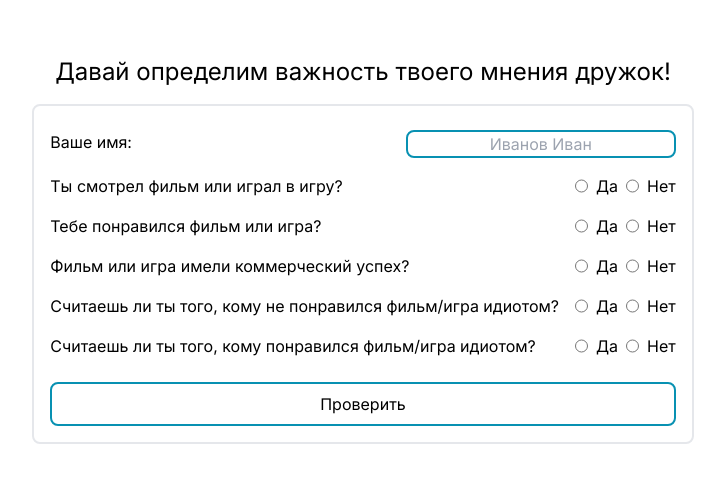
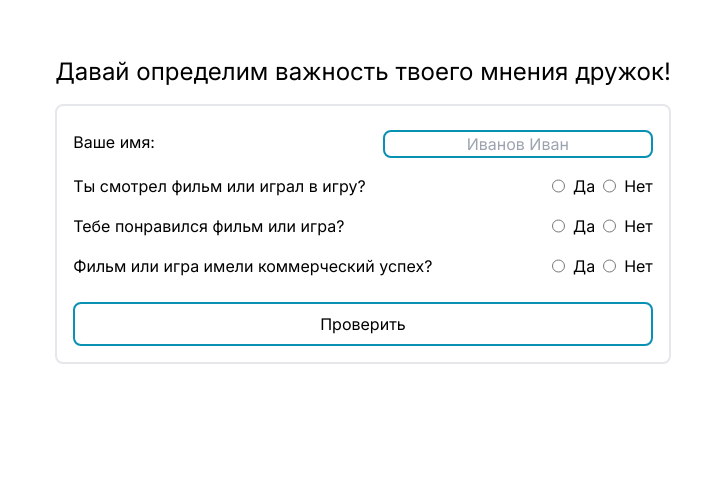
Before and after one commit to ArtofWASD/opinion_importance_determiner, a Next.js app: page / in a window 1280 px wide. Shown: the top 482 px of the page, without its empty margins (277-1002 px from the left). Built offline with nearby package versions, Linux system fonts and the light colour scheme.

Commit message:
готово

```diff
--- a/app/page.tsx
+++ b/app/page.tsx
@@ -1,48 +1,41 @@
 "use client"
 import InputRadio from "@/src/components/input/input_radio"
 import { useState } from "react"
-type TOptions = {
-  name: string
-  userwatchFilm: string
-  likeFilm: string
-  cashSuccess: string
-  isDislikeUserIdot: string
-  isLikeUserIdiot: string
-}
 
 const Home = () => {
   const [name, setName] = useState<string>("")
   const [watchFilm, setWatchFilm] = useState<string>("")
   const [likeFilm, setLikeFilm] = useState<string>("")
   const [cashSuccess, setCashSuccess] = useState<string>("")
-  const [isLikeUserIdiot, setIsLikeUserIdiot] = useState<string>("")
-  const [isDislikeUserIdot, setIsDislikeUserIdot] = useState<string>("")
   const [result, setResult] = useState<string>("")
 
-  const opinion = {
-    userName: name,
-    userwatchFilm: watchFilm,
-    userLikeFilm: likeFilm,
-    userCash: cashSuccess,
-    isUserLike: isLikeUserIdiot,
-    isUserDislike: isDislikeUserIdot,
-  }
-  console.log(opinion);
-
   const opinionResult = () => {
-    if (opinion.userwatchFilm === "yes", opinion.userLikeFilm === "yes") {
-      setResult("Ваше мнение очень важно для нас!")
+    const results: any = {
+      // смотрел, понравился, окупился
+      "yes, yes, yes": "врывайся с двух ног в спор!",
+      "yes, yes, no": "да, но стоит задуматься!",
+      "yes, no, no": "вы илитарный говноед, будь осторожен!",
+      "yes, no, yes": "аргументируй или невозникай!",
+      "no, yes, yes": "молчи свой рот?!",
+      "no, yes, no": "тише будь!",
+      "no, no, yes": "только сильные аргументы?",
+      "no, no, no": "ну и куда ты лезешь? ",
     }
-    if (opinion.userwatchFilm === "yes", opinion.userLikeFilm === "no") {
-      setResult("Сомнительно, но окэй!")
+    const userAnswers = {
+      watchFilm: watchFilm,
+      likeFilm: likeFilm,
+      cash: cashSuccess,
     }
-    if (opinion.userwatchFilm === "no", opinion.userLikeFilm === "no") {
-      setResult("Ну это пиздец какой то!")
+    setResult(
+      results[`${userAnswers.watchFilm}, ${userAnswers.likeFilm}, ${userAnswers.cash}`],
+    )
+    if (!name) {
+      setName('Username')
     }
   }
 
   return (
-    <main className="flex justify-center">
+    <main className="grid justify-center">
       <div className="pt-10">
         <h1 className="text-2xl text-center py-4">
           Давай определим важность твоего мнения дружок!
@@ -122,48 +115,6 @@ const Home = () => {
               />
             </div>
           </div>
-          <div className="flex gap-4 py-2 justify-between">
-            <p>Cчитаешь ли ты того, кому не понравился фильм/игра идиотом?</p>
-            <div className="flex justify-end gap-2">
-              <InputRadio
-                inputType="Да"
-                onChangeHandler={() => {
-                  setIsDislikeUserIdot("yes")
-                }}
-                state={isDislikeUserIdot}
-                stateValue="yes"
-              />
-              <InputRadio
-                inputType="Нет"
-                onChangeHandler={() => {
-                  setIsDislikeUserIdot("no")
-                }}
-                state={isDislikeUserIdot}
-                stateValue="no"
-              />
-            </div>
-          </div>
-          <div className="flex gap-4 py-2 justify-between">
-            <p>Cчитаешь ли ты того, кому понравился фильм/игра идиотом?</p>
-            <div className="flex justify-end gap-2">
-              <InputRadio
-                inputType="Да"
-                onChangeHandler={() => {
-                  setIsLikeUserIdiot("yes")
-                }}
-                state={isLikeUserIdiot}
-                stateValue="yes"
-              />
-              <InputRadio
-                inputType="Нет"
-                onChangeHandler={() => {
-                  setIsLikeUserIdiot("no")
-                }}
-                state={isLikeUserIdiot}
-                stateValue="no"
-              />
-            </div>
-          </div>
           <input
             type="submit"
             value="Проверить"
@@ -174,7 +125,9 @@ const Home = () => {
             }}
           />
         </form>
-        <div className="mt-4 text-center text-4xl">{result}</div>
+        <div className="mt-4 text-center text-2xl break-all">
+          {name ? <>{name}, </> : <></>} {result}
+        </div>
       </div>
     </main>
   )
```
